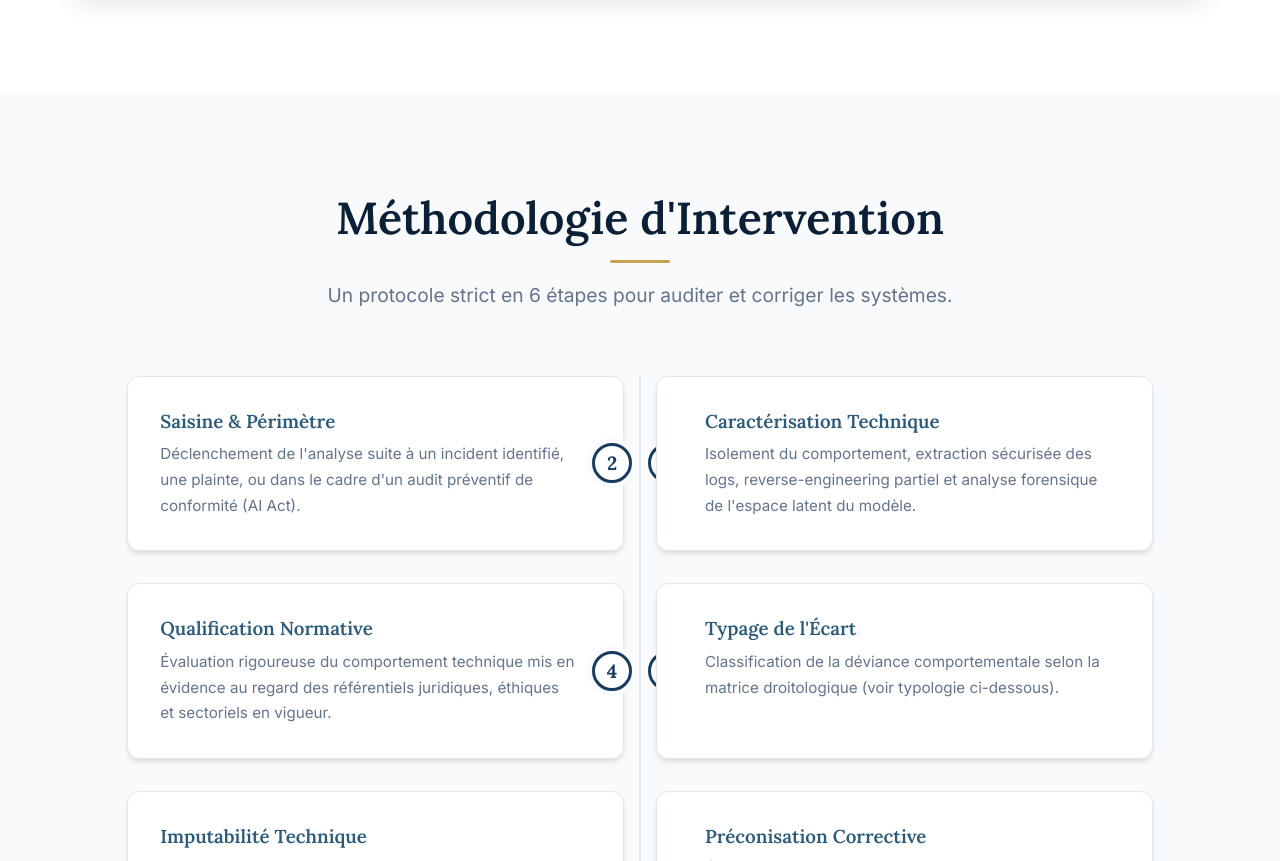
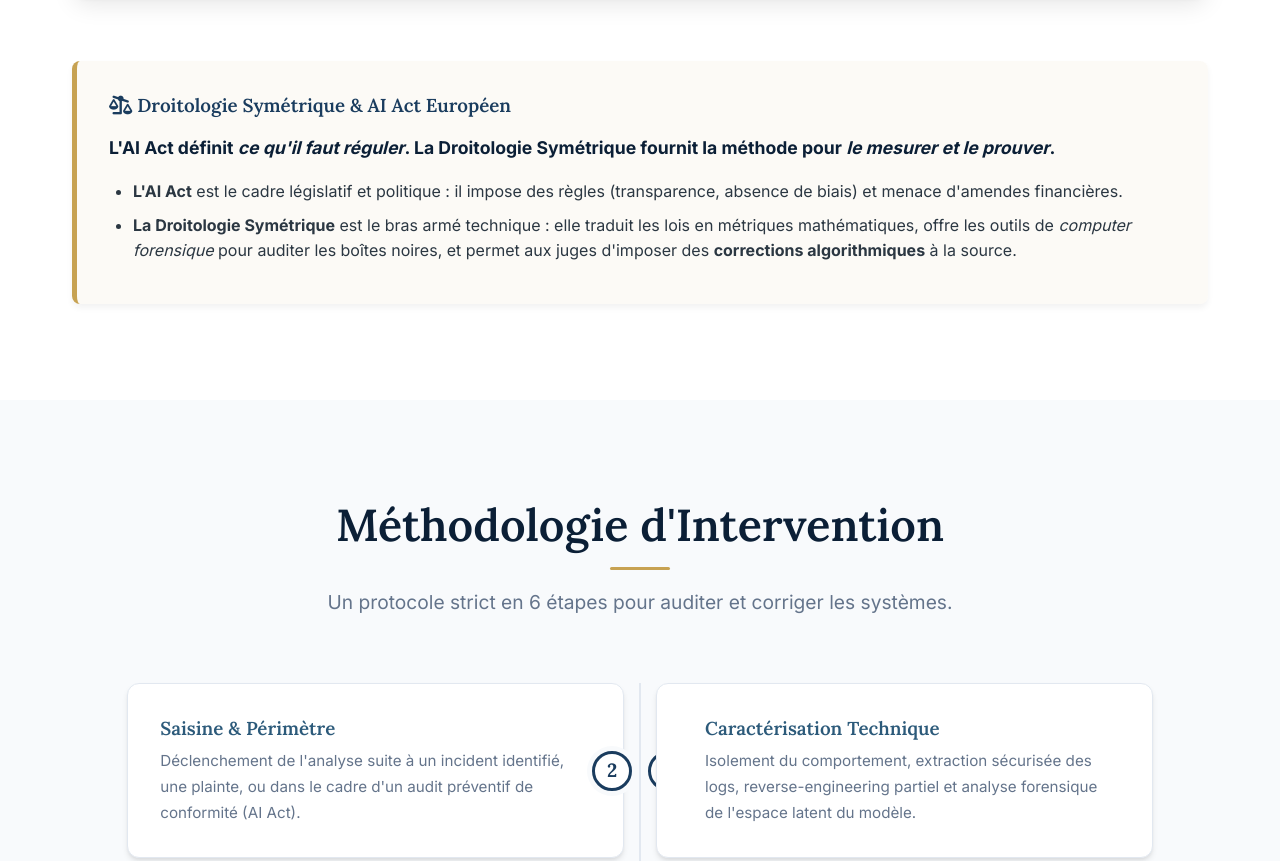
Before and after one commit to expertIA35/droitologie-symetrique, a plain HTML site: page index.html in a window 1280 px wide. Shown: the part 3324-4185 px from the top of the page. Drawn offline with nearby package versions, Linux system fonts and the light colour scheme.

Commit message:
Ajout du bloc explicatif AI Act vs Droitologie

```diff
--- a/index.html
+++ b/index.html
@@ -221,6 +221,15 @@
                             </tbody>
                         </table>
                     </div>
+                </div>
+
+                <div class="aiact-box mt-5" data-aos="fade-up" style="background: rgba(199, 162, 82, 0.05); border-left: 5px solid var(--accent-color); padding: 2rem; border-radius: 8px; box-shadow: 0 4px 6px rgba(0,0,0,0.05);">
+                    <h3 style="color: var(--primary-light); margin-bottom: 1rem;"><i class="fas fa-balance-scale-right"></i> Droitologie Symétrique & AI Act Européen</h3>
+                    <p style="font-size: 1.1rem; color: var(--primary-color);"><strong>L'AI Act définit <em>ce qu'il faut réguler</em>. La Droitologie Symétrique fournit la méthode pour <em>le mesurer et le prouver</em>.</strong></p>
+                    <ul style="margin-left: 1.5rem; color: var(--text-color); margin-top: 1rem; line-height: 1.6;">
+                        <li style="margin-bottom: 0.5rem;"><strong>L'AI Act</strong> est le cadre législatif et politique : il impose des règles (transparence, absence de biais) et menace d'amendes financières.</li>
+                        <li style="margin-bottom: 0.5rem;"><strong>La Droitologie Symétrique</strong> est le bras armé technique : elle traduit les lois en métriques mathématiques, offre les outils de <em>computer forensique</em> pour auditer les boîtes noires, et permet aux juges d'imposer des <strong>corrections algorithmiques</strong> à la source.</li>
+                    </ul>
                 </div>
             </div>
         </section>
```
